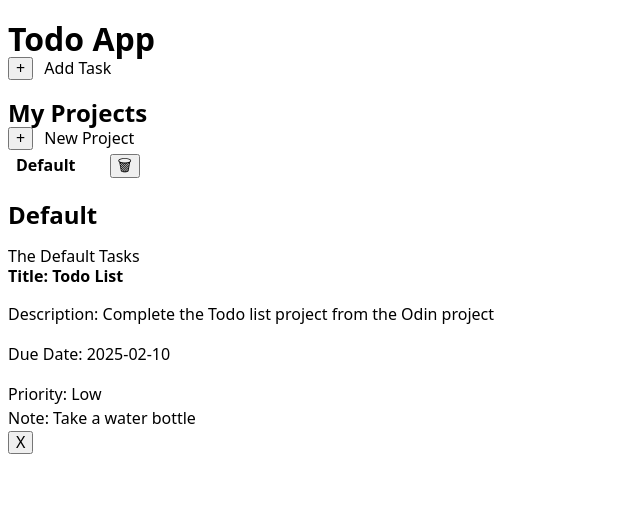
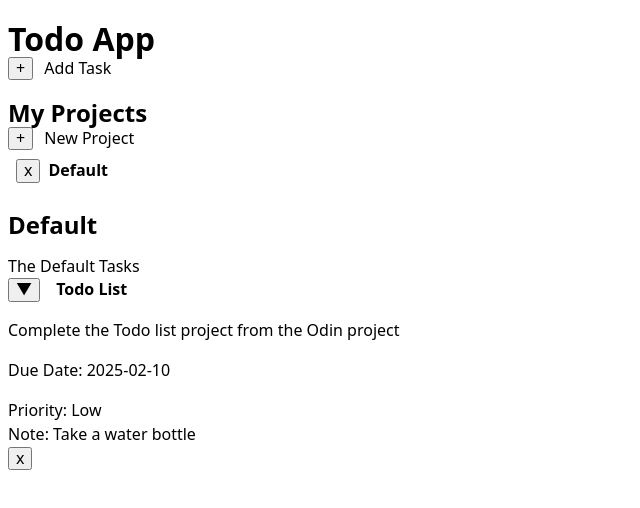
Before and after one commit to A6ih/todo-list, a website built with webpack: page src/template.html in a window 1280 px wide. Shown: the whole page, without its empty margins (0-640 px from the left). Built offline with nearby package versions, Linux system fonts and the light colour scheme.

Commit message:
Add expand button to task cards

```diff
--- a/src/dom.js
+++ b/src/dom.js
@@ -5,7 +5,7 @@ const projectNav = document.querySelector("#project-nav");
 const taskDialog = document.querySelector("#task-dialog");
 const selectProject = document.querySelector("#select-project");
 let deleteProjectBtns;
-let projectContainers;
+let projectTitleClick;
 let deleteTaskBtns;
 let taskContainers;
 
@@ -68,10 +68,16 @@ export function eventListeners(addProjectFn, deleteProjectFn, switchProjectFn, g
         renderTasks(arr[arr.length - 1], updateTaskElements);
     }
 
+    function switchProject(event) {
+        const index = +event.target.dataset.projectTitle;
+        renderTasks(arr[index], updateTaskElements);
+    }
+
     function updateProjectElements() {
         deleteProjectBtns = Array.from(document.querySelectorAll(".project-delete-btn"));
-        projectContainers = Array.from(document.querySelectorAll(".project-container"));
+        projectTitleClick = Array.from(document.querySelectorAll(".project-title"));
         deleteProjectBtns.forEach(item => item.addEventListener("click", deleteProject));
+        projectTitleClick.forEach(item => item.addEventListener("click", switchProject));
     }
 
     function deleteTask(event) {
@@ -92,12 +98,12 @@ function renderProjectNav(arr, fn) {
     projectNav.textContent = ""
     for (let i = 0; i < arr.length; i++) {
         const div = createElement("div", "class", "project-container", "");
-        div.setAttribute("data-project-div", `${i}`);
         const title = createElement("h4", "class", "project-title", arr[i].title);
-        const deleteBtn = createElement("button", "data-delete-project", arr[i].id, "🗑");
+        title.setAttribute("data-project-title", `${i}`);
+        const deleteBtn = createElement("button", "data-delete-project", arr[i].id, "x");
         deleteBtn.setAttribute("class", "project-delete-btn");
+        div.appendChild(deleteBtn);
         div.appendChild(title);
-        div.appendChild(deleteBtn);
         projectNav.appendChild(div);
     }
     fn();
@@ -124,15 +130,23 @@ function renderTasks(obj, fn) {
 
     const taskArr = obj.tasks;
 
+    if(taskArr.length === 0) {
+        taskCardsContainer.textContent = "Add task to view";
+        return;
+    }
+
     for(let i = 0; i < taskArr.length; i++) {
         const div =  createElement("div", "class", "task-cards", "");
         const btnsDiv = createElement("div", "class", "task-btn-container", "");
-        const deleteBtn = createElement("button", "data-task-delete", taskArr[i].id, "X");
+        const deleteBtn = createElement("button", "data-task-delete", taskArr[i].id, "x");
         deleteBtn.setAttribute("data-task-delete-project", taskArr[i].projectId);
         deleteBtn.setAttribute("class", "task-delete-btn");
         btnsDiv.appendChild(deleteBtn);
-        div.appendChild(createElement("h4", "class", "task-title", "Title: " + taskArr[i].title));
-        div.appendChild(createElement("p", "class", "task-description","Description: " + taskArr[i].description));
+        const titleDiv = createElement("div", "class", "task-title-div", "");
+        titleDiv.appendChild(createElement("button", "class", "task-expand-btn", "▼"));
+        titleDiv.appendChild(createElement("h4", "class", "task-title", taskArr[i].title));
+        div.appendChild(titleDiv);
+        div.appendChild(createElement("p", "class", "task-description", taskArr[i].description));
         div.appendChild(createElement("p", "class", "task-due-date", "Due Date: " + taskArr[i].dueDate));
         div.appendChild(createElement("p", "class", "task-priority", "Priority: " + taskArr[i].priority));
         div.appendChild(createElement("hp", "class", "task-note", "Note: " + taskArr[i].note));
--- a/src/styles.css
+++ b/src/styles.css
@@ -83,14 +83,27 @@ textarea:not([rows]) {
   gap: 0.7rem;
 }
 
+button {
+  cursor: pointer;
+}
+
 .project-container {
   width: 140px;
   padding: 4px 8px;
   display: flex;
+  align-items: center;
+  /* outline: 1px solid black; */
+}
+
+.project-title {
+  cursor: pointer;
+  padding: 8px;
+}
+
+.task-title-div {
+  display: flex;
+  align-items: center;
   gap: 1rem;
-  align-items: center;
-  justify-content: space-between;
-  /* outline: 1px solid black; */
 }
 
 h4 {
```
